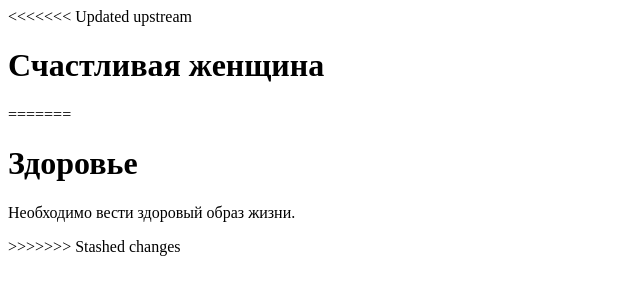
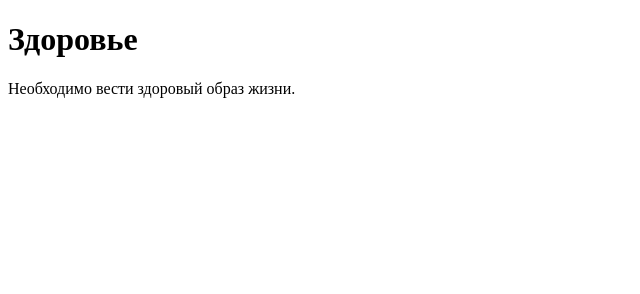
Before and after one commit to Irina14/new-progect, a plain HTML site: page index.html in a window 1280 px wide. Shown: the whole page, without its empty margins (0-640 px from the left). Drawn offline with Linux system fonts and the light colour scheme.

Commit message:
Update index.html

```diff
--- a/index.html
+++ b/index.html
@@ -6,11 +6,7 @@
   <title>Document</title>
 </head>
 <body>
-<<<<<<< Updated upstream
-  <h1>Счастливая женщина</h1>
-=======
   <h1>Здоровье</h1>
   <p>Необходимо вести здоровый образ жизни.</p>
->>>>>>> Stashed changes
 </body>
 </html>
```
